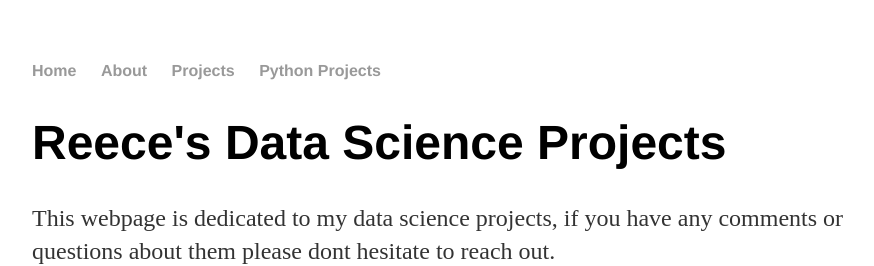
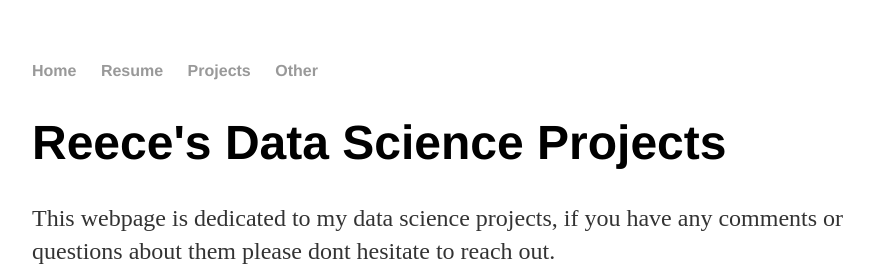
Before and after one commit to Rwoot14/Rwoot14.github.io, a Jekyll site: the page built from index.html, in a window 1280 px wide. Shown: the top 266 px of the page, without its empty margins (160-1034 px from the left). Built offline with Jekyll 4.4.1, drawn with Linux system fonts in a browser that asks for light colours.

Commit message:
Update default.html

```diff
--- a/_layouts/default.html
+++ b/_layouts/default.html
@@ -12,9 +12,9 @@
     <nav>
 <ul>
 <li><a href="/">Home</a></li>
-<li><a href="/about">About</a></li>
+<li><a href="/about">Resume</a></li>
 <li><a href="/r projects">Projects</a></li>
-<li><a href="/python projects">Python Projects</a></li>
+<li><a href="/python projects">Other</a></li>
 </ul>
     </nav>
 <div class="container">
```
